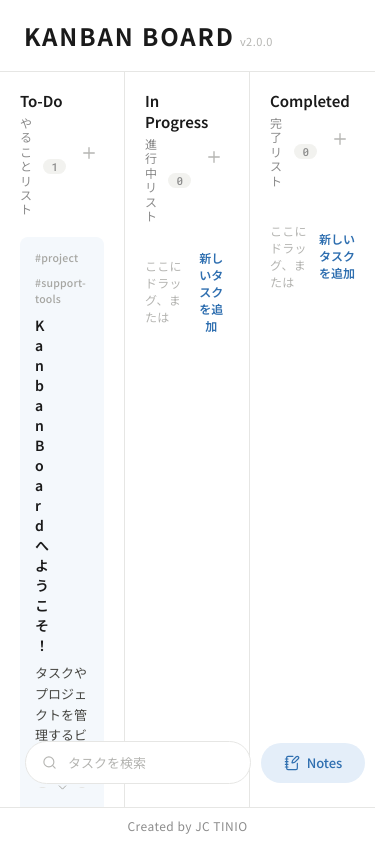
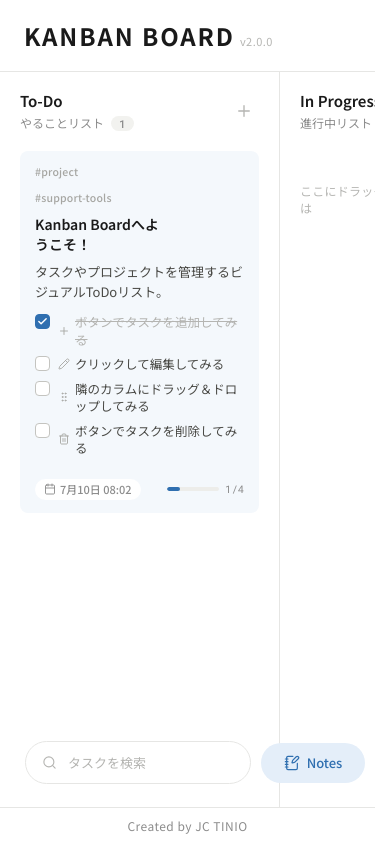
Before and after one commit to Czekras/kanban, a React (Vite) app: page / in a window 390 px wide. Shown: the top 842 px of the page. Built offline with nearby package versions, Linux system fonts and the light colour scheme.

Commit message:
Add: SP layout for board
Below 1000px, board columns shrink proportionally down to a 280px
floor, then the row scrolls horizontally with scroll-snap instead of
squeezing further.

```diff
--- a/src/App.css
+++ b/src/App.css
@@ -23,6 +23,19 @@
   grid-template-columns: 1fr;
 }
 
+/* SP (smartphone): columns keep sharing the width equally down to 280px
+   each (minmax's floor) — same breakpoint as NotesCanvas's 1-column switch.
+   Only once 3 × 280px no longer fits does the grid overflow and scroll
+   instead of squeezing columns further. Scoped off .app__main--notes,
+   which already goes full-width single column above. */
+@media (max-width: 1000px) {
+  .app__main:not(.app__main--notes) {
+    grid-template-columns: repeat(3, minmax(280px, 1fr));
+    overflow-x: auto;
+    scroll-snap-type: x proximity;
+  }
+}
+
 /* Houses SearchPill + NotesToggle side by side, floating above the footer. */
 .bottom-bar {
   position: fixed;
--- a/src/components/Column.css
+++ b/src/components/Column.css
@@ -8,6 +8,12 @@
 }
 
 .board-col:last-child { border-right: none; }
+
+@media (max-width: 1000px) {
+  .board-col {
+    scroll-snap-align: start;
+  }
+}
 
 .board-col__head {
   display: flex;
```
